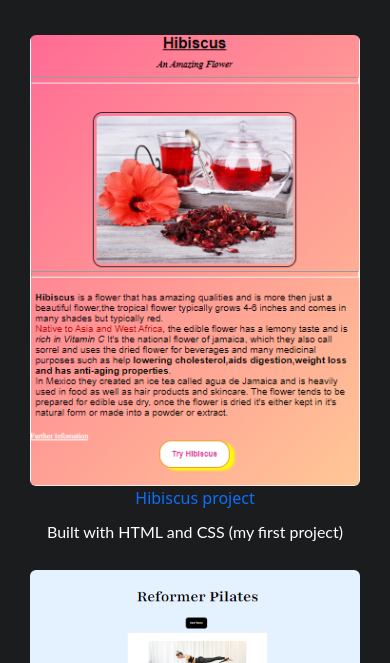
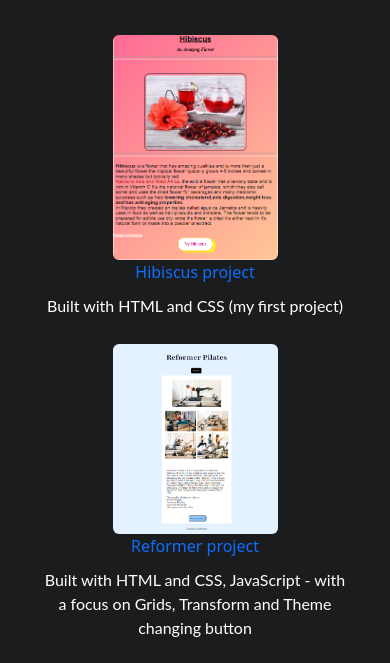
Before and after one commit to SEP1905/Myportfolio, a plain HTML site: page mywork.html in a window 390 px wide. Shown: the part 136-799 px from the top of the page. Drawn offline with nearby package versions, Linux system fonts and the light colour scheme.

Commit message:
Edits
Grammar corrections and SEo improvements

```diff
--- a/mywork.html
+++ b/mywork.html
@@ -17,6 +17,15 @@
     <link rel="stylesheet" href="style.css">
 </head>
 <body>
+    <style>
+        @media (max-width:600px) {
+            img {
+                display:grid;
+                width: 50%;
+
+            }
+        }
+    </style>
     <nav class="navbar navbar-dark bg-dark">
         <div class="container-fluid">
             <a class="navbar-brand" href="../Myportfolio/index.html">SP</a>
```
Also changed, not shown: about.html (+1 -1 lines), contact.html (+8 -0 lines), index.html (+9 -1 lines).
